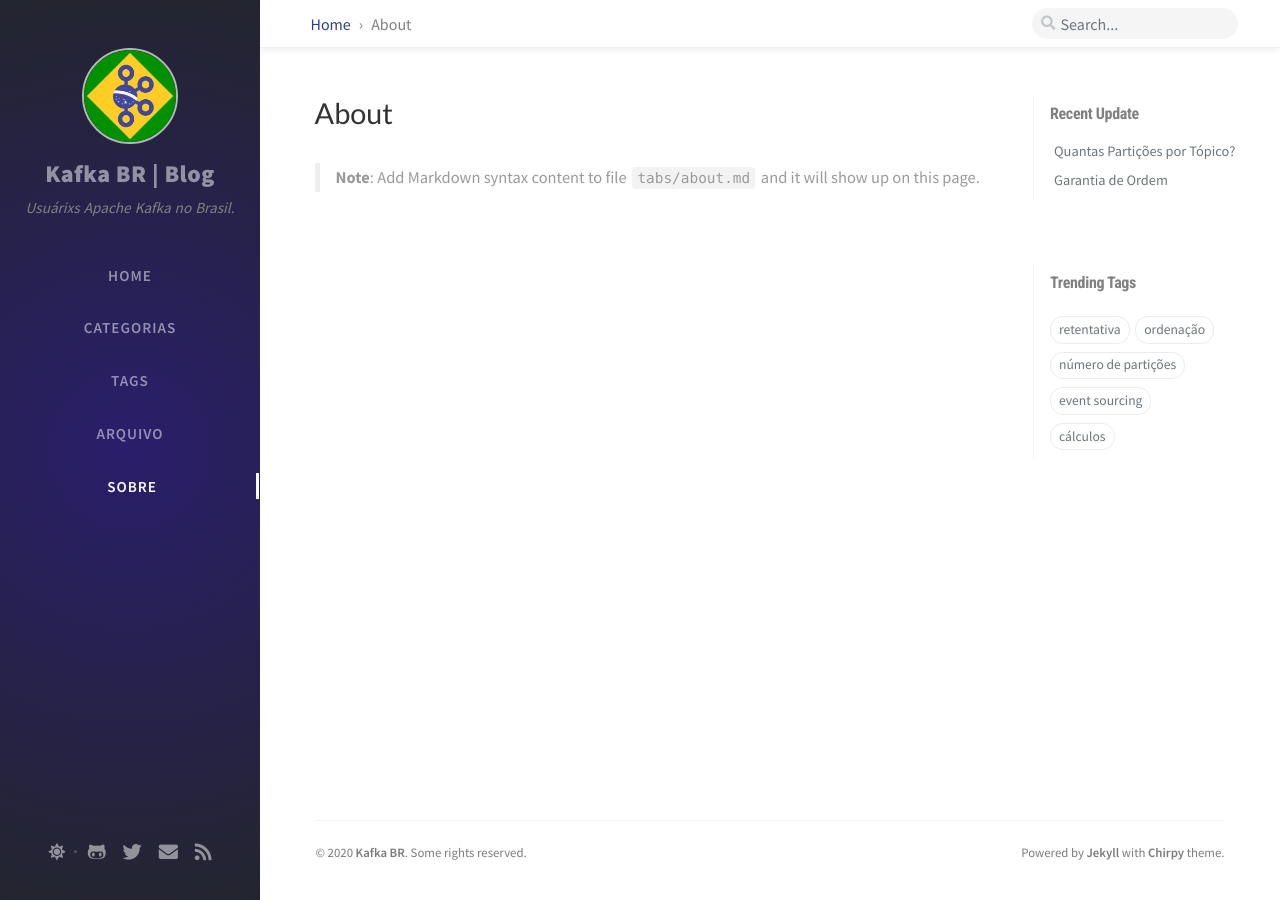
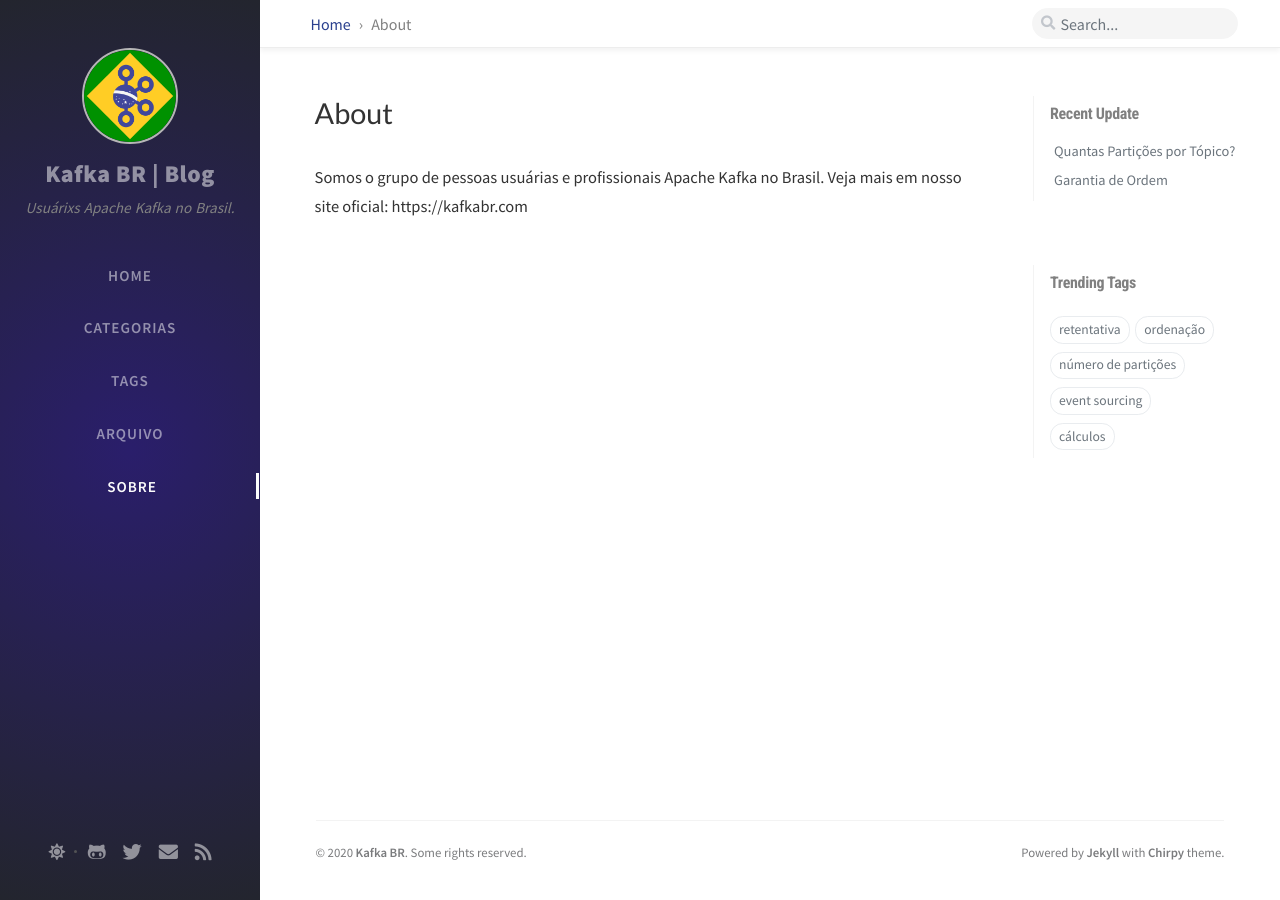
Before and after one commit to fabiojose/kafkabr-blog, a Jekyll site: the page built from tabs/about.md, in a window 1280 px wide. Built offline with Jekyll 4.4.1, drawn with Linux system fonts in a browser that asks for light colours; nearby versions of some CDN libraries; comment, search, counter and statistics services are not loaded.

Commit message:
Sobre
Signed-off-by: fabiojose <fabiojose@gmail.com>

```diff
--- a/_config.yml
+++ b/_config.yml
@@ -44,7 +44,6 @@ social:
 google_site_verification: google_meta_tag_verification # change to your verification string
 
 #--------------------------
-
 
 # Only if your site type is GitHub Project sites and doesn't have a custom domain,
 # change below value to '/projectname'.
--- a/tabs/about.md
+++ b/tabs/about.md
@@ -8,4 +8,4 @@ title: About
 # MIT License
 ---
 
-> **Note**: Add Markdown syntax content to file `tabs/about.md` and it will show up on this page.
+Somos o grupo de pessoas usuárias e profissionais Apache Kafka no Brasil. Veja mais em nosso site oficial: https://kafkabr.com
```
